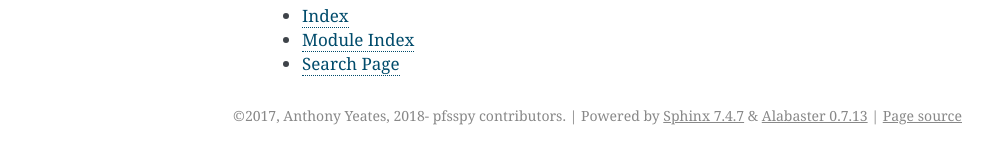
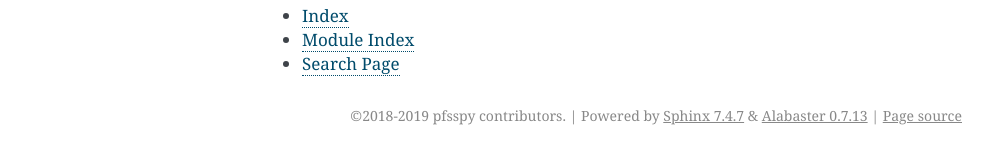
Before and after one commit to dstansby/pfsspy, a Sphinx documentation site: the page built from doc/source/index.rst, in a window 1280 px wide. Shown: the part 304-468 px from the top of the page, without its empty margins (148-1141 px from the left). Built offline with Sphinx 7.4.7, drawn with Linux system fonts in a browser that asks for light colours; some of the changed lines change nothing that is shown.

Commit message:
Update theme

```diff
--- a/doc/source/conf.py
+++ b/doc/source/conf.py
@@ -16,11 +16,21 @@
 # import sys
 # sys.path.insert(0, os.path.abspath('.'))
 
+import sys
+# from sunpy_sphinx_theme.conf import *
+import unittest.mock as mock
 
+# from sunpy_sphinx_theme import get_html_theme_path
+# html_theme_path = get_html_theme_path()
 # -- Project information -----------------------------------------------------
 
+# Pretend these modules exits so readthedocs builds
+MOCK_MODULES = ['matplotlib.pyplot']
+for mod_name in MOCK_MODULES:
+    sys.modules[mod_name] = mock.Mock()
+
 project = 'pfsspy'
-copyright = '2017, Anthony Yeates, 2018- pfsspy contributors'
+copyright = '2018-2019 pfsspy contributors'
 author = 'pfsspy contributors'
 
 # The short X.Y version
@@ -79,6 +89,8 @@
 # a list of builtin themes.
 #
 html_theme = 'alabaster'
+# html_theme = 'sunpy'
+# html_sidebars = {'**': ['docsidebar.html']}
 
 # Theme options are theme-specific and customize the look and feel of a theme
 # further.  For a list of options available for each theme, see the
```
Also changed, not shown: 1 other file.
